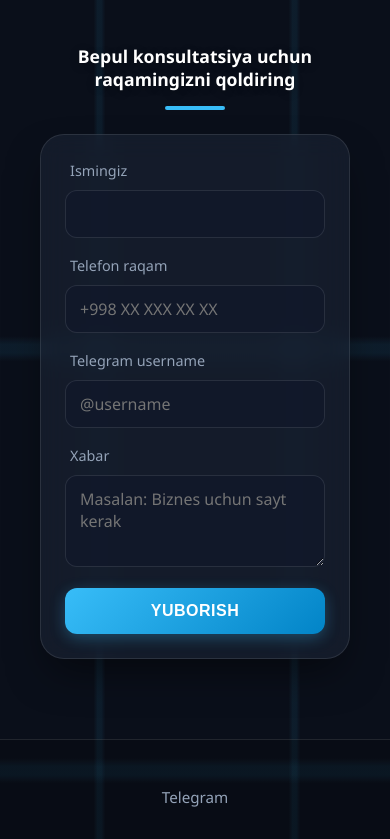
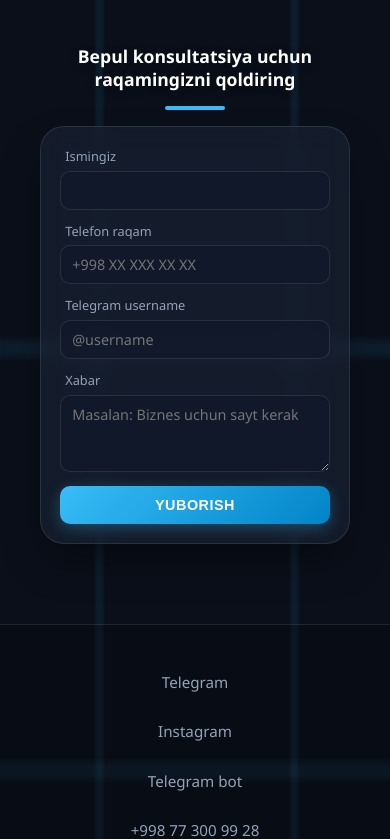
Before and after one commit to AyTI-Xizmati/aytixizmati.uz, a React (Vite) app: page / in a window 390 px wide. Shown: the part 4500-5339 px from the top of the page. Built offline with nearby package versions, Linux system fonts and the light colour scheme.

Commit message:
added microsoft clarity

```diff
--- a/index.html
+++ b/index.html
@@ -46,6 +46,15 @@
 
       gtag('config', 'AW-17868962219');
     </script>
+
+    <!-- Microsoft Clarity -->
+    <script type="text/javascript">
+      (function(c,l,a,r,i,t,y){
+          c[a]=c[a]||function(){(c[a].q=c[a].q||[]).push(arguments)};
+          t=l.createElement(r);t.async=1;t.src="https://www.clarity.ms/tag/"+i;
+          y=l.getElementsByTagName(r)[0];y.parentNode.insertBefore(t,y);
+      })(window, document, "clarity", "script", "v6d1s7dygu");
+    </script>
   </head>
   <body>
     <div id="root"></div>
--- a/src/components/Contact.css
+++ b/src/components/Contact.css
@@ -20,7 +20,7 @@
 .contact .section-title {
   text-align: center;
   font-size: 2.2rem;
-  margin-bottom: 1.5rem;
+  margin-bottom: 1.2rem;
   color: #fff;
   font-weight: 700;
   text-shadow: 0 2px 10px rgba(0, 0, 0, 0.3);
@@ -31,7 +31,7 @@
   backdrop-filter: blur(12px); /* Orqani xiralashtirish */
   border: 1px solid rgba(255, 255, 255, 0.1);
   border-radius: 24px;
-  padding: 1.8rem;
+  padding: 1.5rem;
   box-shadow: 0 20px 40px -10px rgba(0, 0, 0, 0.5);
   transition: transform 0.3s ease;
 }
@@ -39,18 +39,18 @@
 .contact-form {
   display: flex;
   flex-direction: column;
-  gap: 1rem;
+  gap: 0.8rem;
 }
 
 .form-group {
   display: flex;
   flex-direction: column;
-  gap: 0.5rem;
+  gap: 0.3rem;
 }
 
 .form-group label {
   color: #94A3B8;
-  font-size: 0.9rem;
+  font-size: 0.85rem;
   font-weight: 500;
   margin-left: 5px;
 }
@@ -59,10 +59,10 @@
 .form-group textarea {
   background: rgba(15, 23, 42, 0.6);
   border: 1px solid rgba(255, 255, 255, 0.1);
-  border-radius: 12px;
-  padding: 12px 14px;
+  border-radius: 10px;
+  padding: 10px 12px;
   color: #fff;
-  font-size: 1rem;
+  font-size: 0.95rem;
   font-family: inherit;
   transition: all 0.3s ease;
   outline: none;
@@ -91,20 +91,20 @@
 
 .form-group textarea {
   resize: vertical;
-  min-height: 70px;
+  min-height: 60px;
 }
 
 .submit-btn {
   background: linear-gradient(135deg, #38BDF8 0%, #0284C7 100%);
   color: white;
   border: none;
-  padding: 14px;
-  border-radius: 12px;
-  font-size: 1rem;
+  padding: 12px;
+  border-radius: 10px;
+  font-size: 0.95rem;
   font-weight: 600;
   cursor: pointer;
   transition: all 0.3s ease;
-  margin-top: 5px;
+  margin-top: 3px;
   text-transform: uppercase;
   letter-spacing: 0.5px;
   box-shadow: 0 4px 15px rgba(56, 189, 248, 0.3);
@@ -221,12 +221,40 @@
   }
 
   .contact-form-container {
-    padding: 1.5rem;
+    padding: 1.2rem;
   }
 
   .contact .section-title {
     font-size: 1.25rem;
     line-height: 1.3;
+    margin-bottom: 1rem;
+  }
+
+  .contact-form {
+    gap: 0.7rem;
+  }
+
+  .form-group {
+    gap: 0.25rem;
+  }
+
+  .form-group label {
+    font-size: 0.8rem;
+  }
+
+  .form-group input,
+  .form-group textarea {
+    padding: 9px 11px;
+    font-size: 0.9rem;
+  }
+
+  .form-group textarea {
+    min-height: 55px;
+  }
+
+  .submit-btn {
+    padding: 11px;
+    font-size: 0.9rem;
   }
 
   .footer-links {
```
